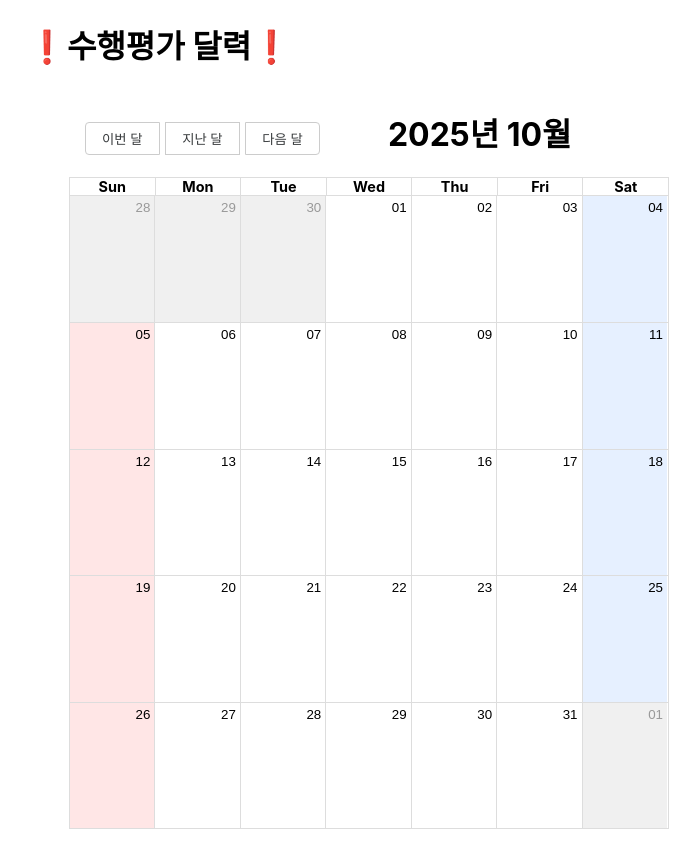
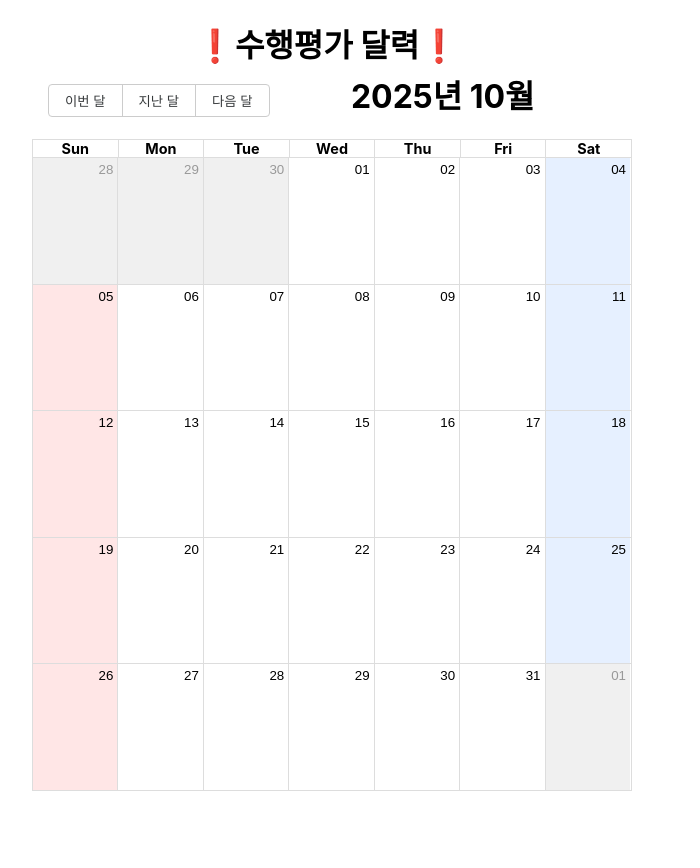
Before and after one commit to glasswhale0408/scheduler, a React (Create React App) app: page / in a window 1280 px wide. Shown: the top 868 px of the page, without its empty margins (313-1013 px from the left). After the commit the page ends 800 px from the top, so only its background shows below. Built offline with nearby package versions, Linux system fonts and the light colour scheme.

Commit message:
화면보이는 디자인 수정

```diff
--- a/src/App.css
+++ b/src/App.css
@@ -37,21 +37,21 @@
   }
 }
 .title{
-  text-align:left;
+  text-align: center;
+  margin: 20px 10px 5px 10px;
 }
 
 
 .rbc-btn-group{
-
   color: white;
   padding: 6px 12px;
   border-radius: 5px;
   cursor: pointer;
   margin: 0 4px;
-}
+} 버튼들
+
 .rbc-btn-group button{
   margin-right: 3%;
-
 }
 .rbc-toolbar-label{
   margin-bottom: 2%;
@@ -60,11 +60,16 @@
 }
 .my-event{
   background-color: rgb(105, 163, 210);
-  background-size: 10px;
+  background-size: 5px;
+  height: 16px;
+  display: flex;
+}
+.rbc-event-content{
+  font-size: 0.5rem;
 }
 .rbc-calendar {
-  overflow-x: auto;
-  margin: 7%
+  height: 300px;
+  margin: 0 5px 0 5px;
 }
 .bc-day-bg{
   pointer-events: auto !important;
--- a/src/App.jsx
+++ b/src/App.jsx
@@ -100,7 +100,7 @@ function App() {
 
 
   return (
-     <div style={{ width: "120%", maxWidth: 600, margin: "0 auto" }}>
+     <div style={{ width:"95%", maxWidth: "600px", margin: "20px auto 0" }}>
       <h1 className='title'>❗수행평가 달력❗</h1>
       <Calendar
         localizer={localizer}
```
